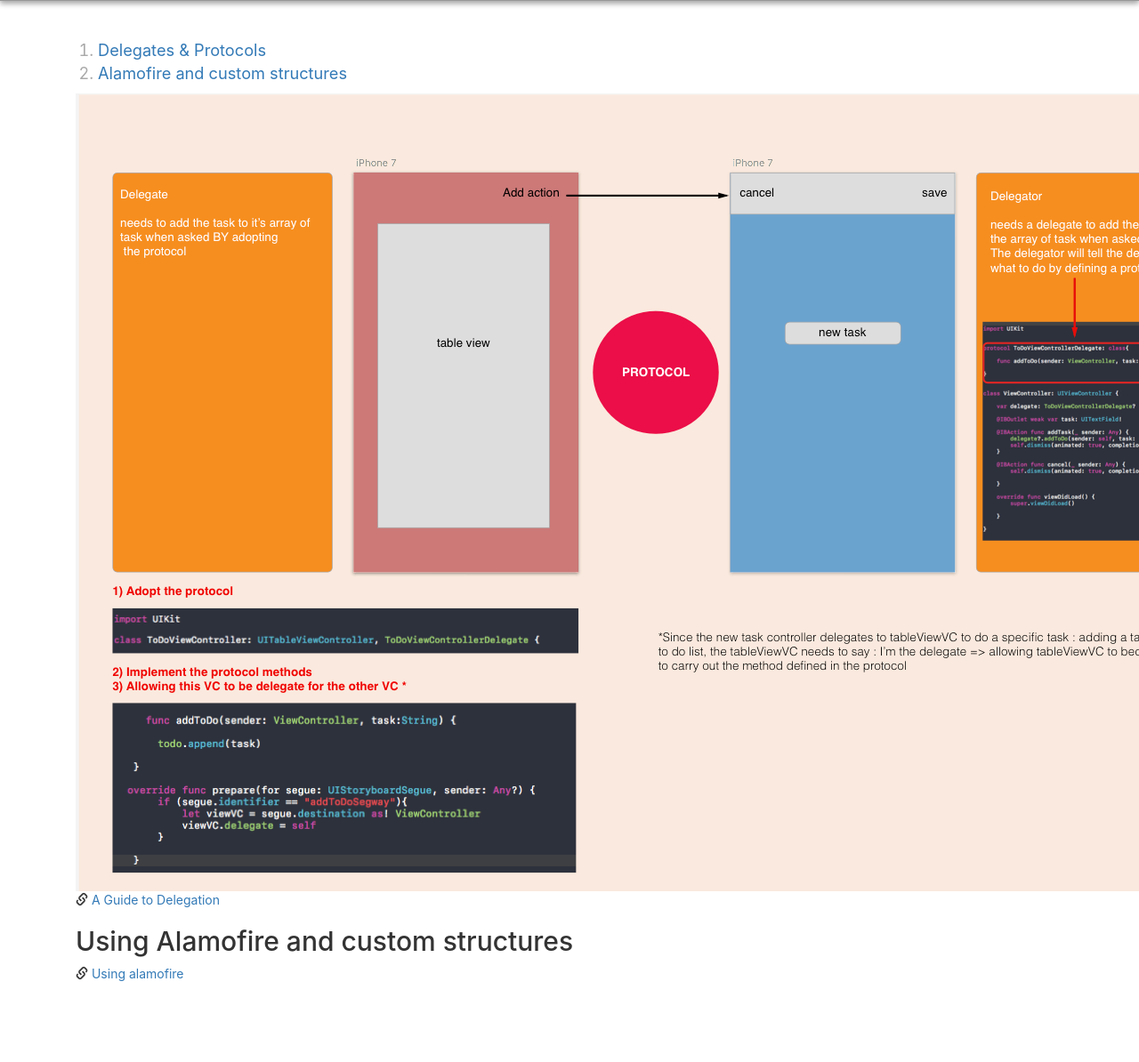
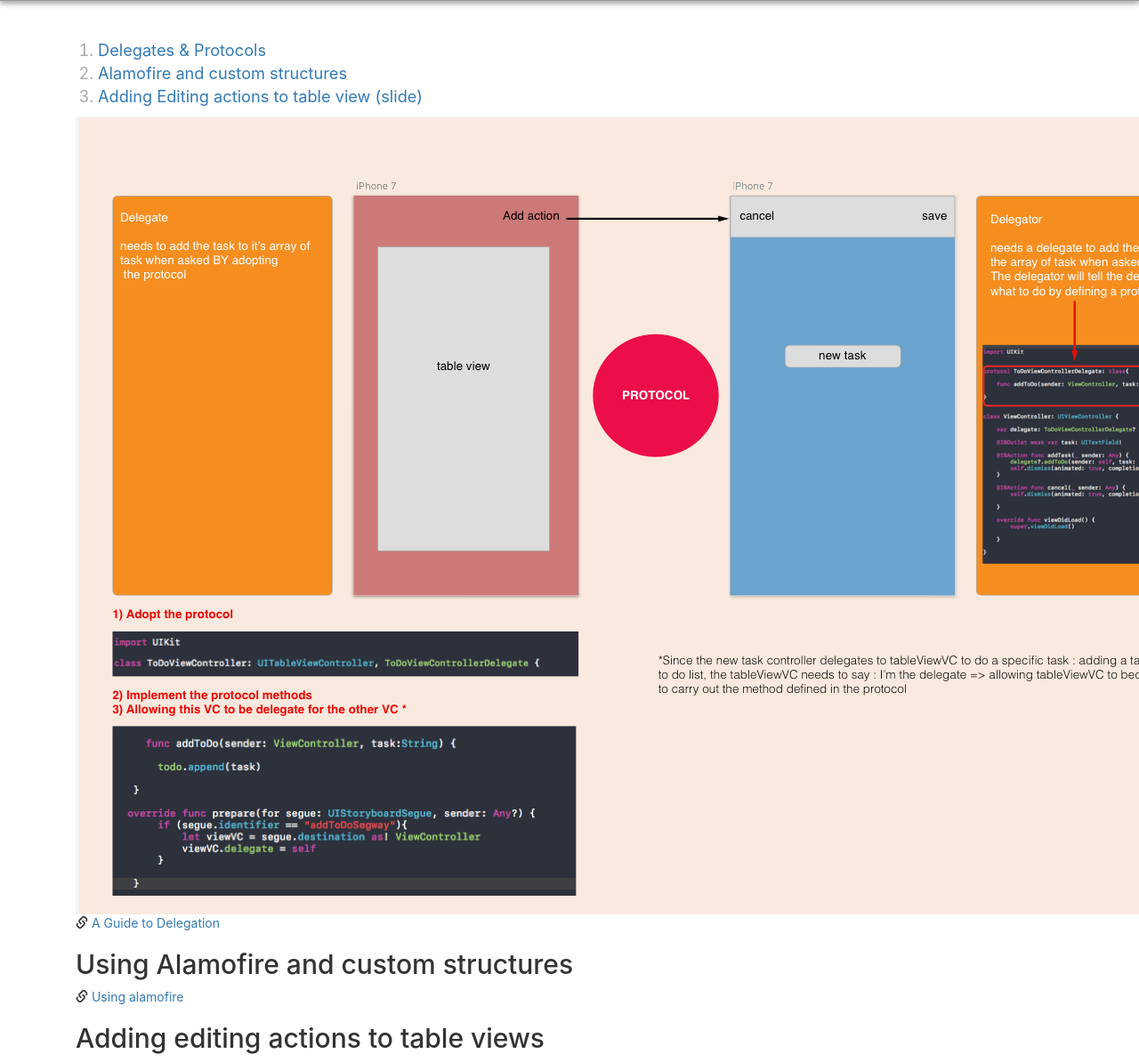
Before and after one commit to YonathanMeguira/Journey-into-Swift, a plain HTML site: page index.html in a window 1280 px wide. Shown: the part 71-1265 px from the top of the page at 89% size. Before the commit the page ends 1176 px from the top, so only its background shows below. Drawn offline with nearby package versions, Linux system fonts and the light colour scheme; a script that the page names is missing.

Commit message:
added tableview editing actions

```diff
--- a/index.html
+++ b/index.html
@@ -45,6 +45,10 @@
         <li>
             <a href="#alamofire">Alamofire and custom structures</a>
         </li>
+
+        <li>
+            <a href="#tableViewAction">Adding Editing actions to table view (slide)</a>
+        </li>
     </ol>
 
 
@@ -61,6 +65,11 @@
         <a href="https://gist.github.com/jonathanmeguira/916fc948c55edc19547e943a5055146a#file-alamofire-swift">Using
             alamofire</a>
     </div>
+
+    <div id="tableViewAction" class="container">
+        <h2>Adding editing actions to table views</h2>
+        <script src="https://gist.github.com/jonathanmeguira/a38652d5ae5a9dbe80cf9d0237e5720e.js"></script>
+    </div>
 </div>
 
 
```
Also changed, not shown: 1 other file.
